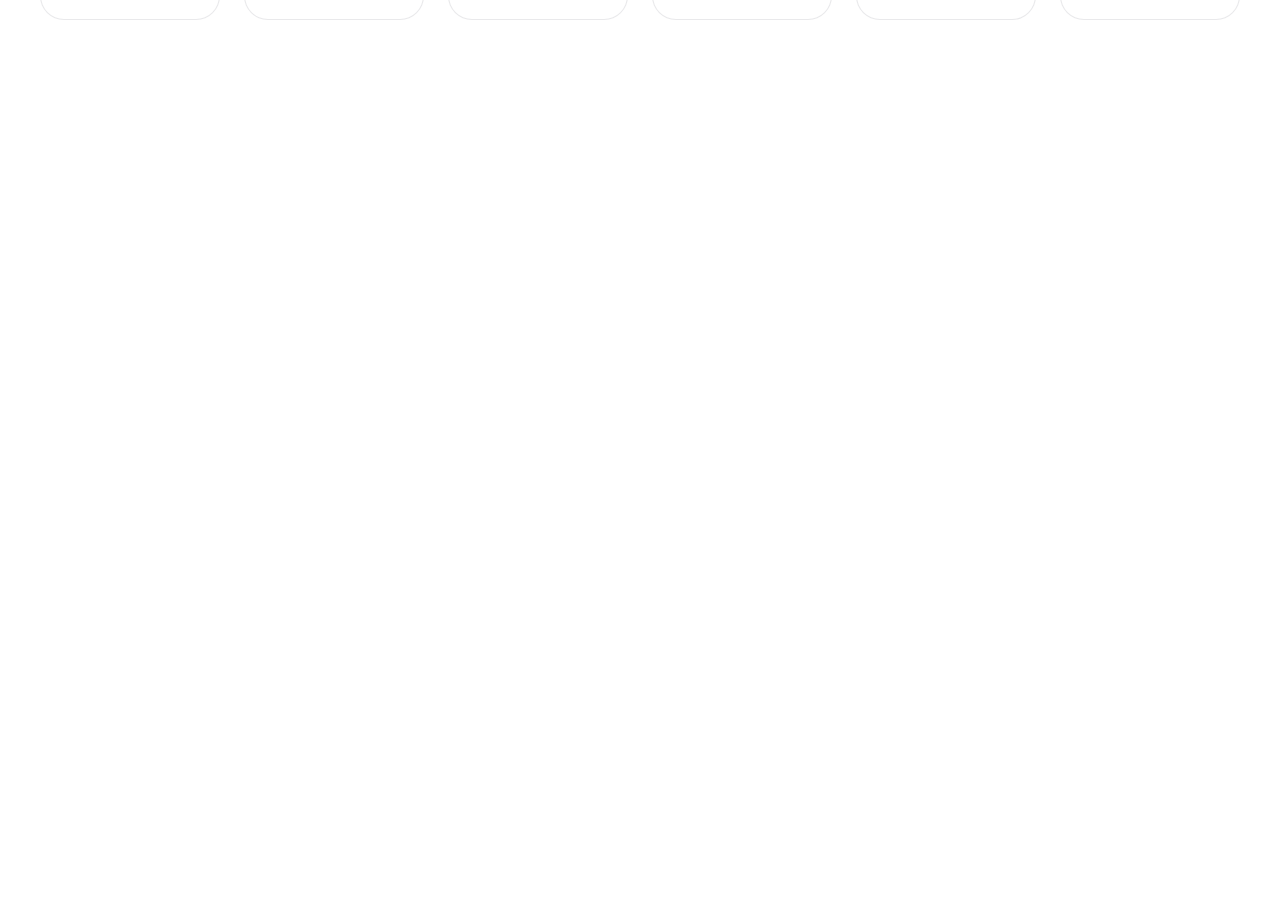
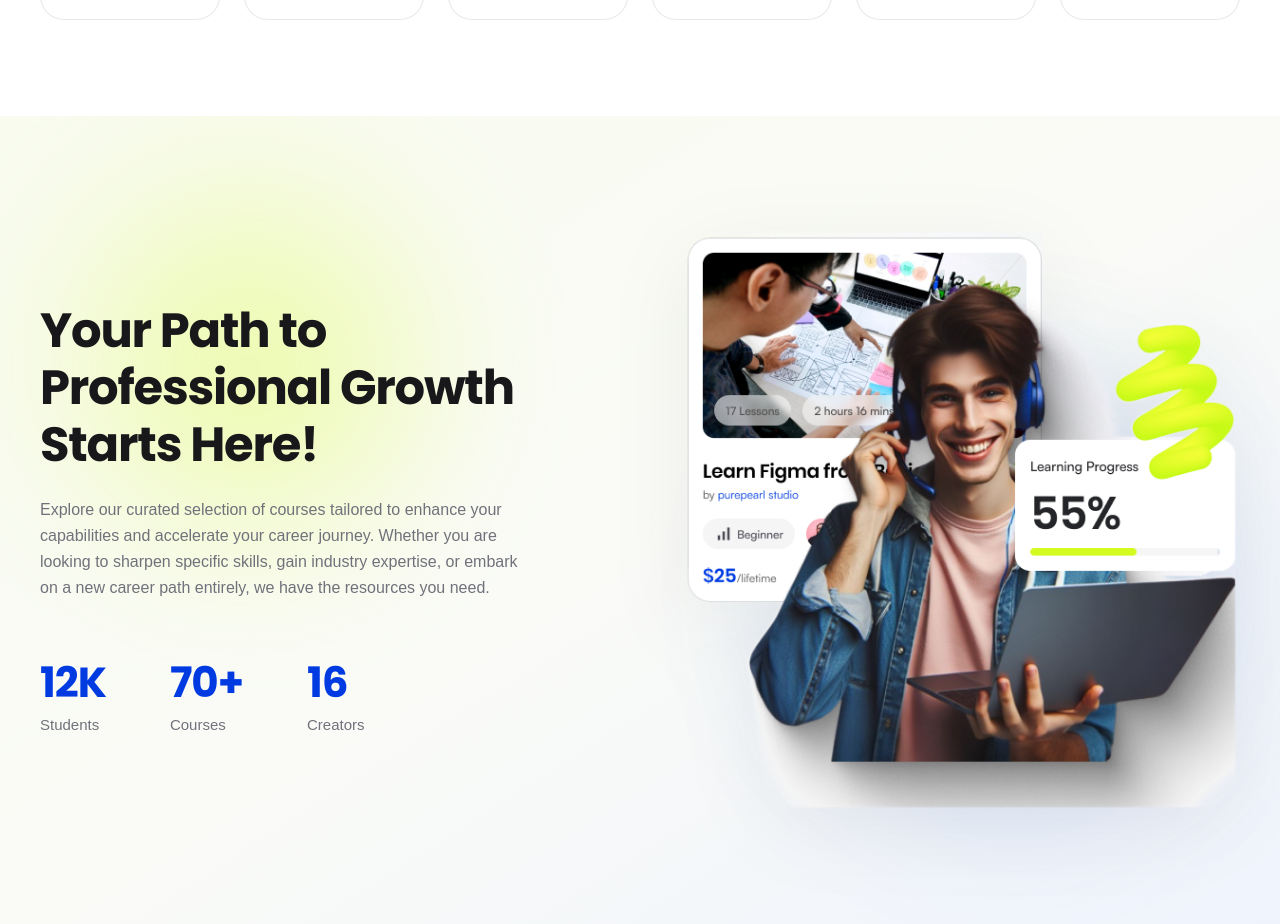
Before and after one commit to mdshaharulsiyam/byte_space, a Next.js app: page / in a window 1280 px wide. Shown: the part 3116-4040 px from the top of the page. Before the commit the page ends 3232 px from the top, so only its background shows below. Built offline with nearby package versions, Linux system fonts and the light colour scheme; a web font is replaced by a local one.

Commit message:
growth section completed

```diff
--- a/app/(main)/page.tsx
+++ b/app/(main)/page.tsx
@@ -1,5 +1,6 @@
 import {
   CoursesSection,
+  GrowthSection,
   Hero,
   LearningPathsSection,
   Sponsors,
@@ -12,6 +13,7 @@ export default function Home() {
       <Sponsors />
       <CoursesSection />
       <LearningPathsSection />
+      <GrowthSection />
     </div>
   );
 }
--- a/assets/images.ts
+++ b/assets/images.ts
@@ -25,6 +25,7 @@ import categoryItSoftware from "./category-it-software.png";
 import categoryBusiness from "./category-business.png";
 import categoryMarketing from "./category-marketing.png";
 import categoryPhotography from "./category-photography.png";
+import growthIllustration from "./growth-illustration.png";
 
 export const images = {
   logo,
@@ -54,6 +55,7 @@ export const images = {
   categoryBusiness,
   categoryMarketing,
   categoryPhotography,
+  growthIllustration,
 };
 
 export {
@@ -84,6 +86,7 @@ export {
   categoryBusiness,
   categoryMarketing,
   categoryPhotography,
+  growthIllustration,
 };
 
 export default images;
--- /dev/null
+++ b/componets/home/GrowthSection.tsx
@@ -0,0 +1,45 @@
+import { GrowthIllustration, GrowthStats } from "./growth";
+
+export default function GrowthSection() {
+  return (
+    <section className="relative w-full py-16 sm:py-20 md:py-24 lg:py-28 overflow-hidden bg-gradient-to-br from-[#f8fbee] via-[#fafbf7] to-[#eff3fc]">
+      <div
+        className="absolute top-0 left-0 w-[500px] h-[500px] pointer-events-none rounded-full blur-3xl opacity-40"
+        style={{
+          background: "radial-gradient(circle, #d4fb20 0%, transparent 70%)",
+        }}
+      />
+      <div
+        className="absolute top-1/4 right-0 w-[550px] h-[550px] pointer-events-none rounded-full blur-3xl opacity-35"
+        style={{
+          background: "radial-gradient(circle, #3b82f6 0%, transparent 70%)",
+        }}
+      />
+
+      <div className="container-custom relative z-10">
+        <div className="grid grid-cols-1 lg:grid-cols-2 items-center gap-12 lg:gap-14 xl:gap-20">
+          <div className="flex flex-col items-start text-left max-w-[560px]">
+            <h2 className="font-heading font-bold text-zinc-900 text-3xl sm:text-4xl md:text-[44px] lg:text-[48px] leading-[1.18] tracking-tight">
+              Your Path to Professional Growth Starts Here!
+            </h2>
+
+            <p className="font-body text-zinc-500 text-[15px] sm:text-[16px] leading-relaxed mt-6 max-w-[490px]">
+              Explore our curated selection of courses tailored to enhance your
+              capabilities and accelerate your career journey. Whether you are
+              looking to sharpen specific skills, gain industry expertise, or
+              embark on a new career path entirely, we have the resources you need.
+            </p>
+
+            <div className="mt-10 sm:mt-12 w-full">
+              <GrowthStats />
+            </div>
+          </div>
+
+          <div className="w-full flex items-center justify-center lg:justify-end">
+            <GrowthIllustration />
+          </div>
+        </div>
+      </div>
+    </section>
+  );
+}
--- /dev/null
+++ b/componets/home/growth/GrowthIllustration.tsx
@@ -0,0 +1,19 @@
+import Image from "next/image";
+import { growthIllustration } from "@/assets";
+
+export default function GrowthIllustration() {
+  return (
+    <div className="relative w-full max-w-[580px] mx-auto flex items-center justify-center">
+      <div className="relative w-full transition-transform duration-500 hover:scale-[1.02]">
+        <Image
+          src={growthIllustration}
+          alt="Professional growth learning courses with ByteSpace"
+          width={590}
+          height={615}
+          className="w-full h-auto object-contain drop-shadow-[0_20px_40px_rgba(0,0,0,0.06)]"
+          priority
+        />
+      </div>
+    </div>
+  );
+}
--- /dev/null
+++ b/componets/home/growth/GrowthStats.tsx
@@ -0,0 +1,22 @@
+import { STAT_ITEMS, StatItem } from "./growth.data";
+
+interface GrowthStatsProps {
+  stats?: StatItem[];
+}
+
+export default function GrowthStats({ stats = STAT_ITEMS }: GrowthStatsProps) {
+  return (
+    <div className="flex items-center gap-8 sm:gap-12 md:gap-16 pt-2">
+      {stats.map((stat) => (
+        <div key={stat.id} className="flex flex-col">
+          <span className="font-heading font-bold text-[#003be2] text-3xl sm:text-4xl md:text-[42px] leading-tight tracking-tight">
+            {stat.value}
+          </span>
+          <span className="font-body text-zinc-500 text-[14px] sm:text-[15px] mt-1 font-normal">
+            {stat.label}
+          </span>
+        </div>
+      ))}
+    </div>
+  );
+}
--- /dev/null
+++ b/componets/home/growth/growth.data.ts
@@ -0,0 +1,23 @@
+export interface StatItem {
+  id: number;
+  value: string;
+  label: string;
+}
+
+export const STAT_ITEMS: StatItem[] = [
+  {
+    id: 1,
+    value: "12K",
+    label: "Students",
+  },
+  {
+    id: 2,
+    value: "70+",
+    label: "Courses",
+  },
+  {
+    id: 3,
+    value: "16",
+    label: "Creators",
+  },
+];
--- /dev/null
+++ b/componets/home/growth/index.ts
@@ -0,0 +1,3 @@
+export { default as GrowthStats } from "./GrowthStats";
+export { default as GrowthIllustration } from "./GrowthIllustration";
+export * from "./growth.data";
--- a/componets/shared/index.ts
+++ b/componets/shared/index.ts
@@ -3,3 +3,4 @@ export { default as Hero } from "../home/Hero";
 export { default as Sponsors } from "../home/Sponsors";
 export { default as CoursesSection } from "../home/CoursesSection";
 export { default as LearningPathsSection } from "../home/LearningPathsSection";
+export { default as GrowthSection } from "../home/GrowthSection";
```
Also changed, not shown: assets/growth-illustration.png (added).
